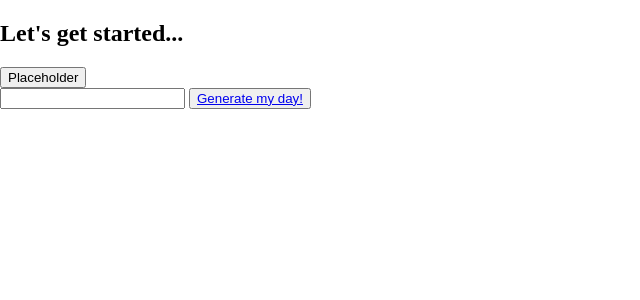
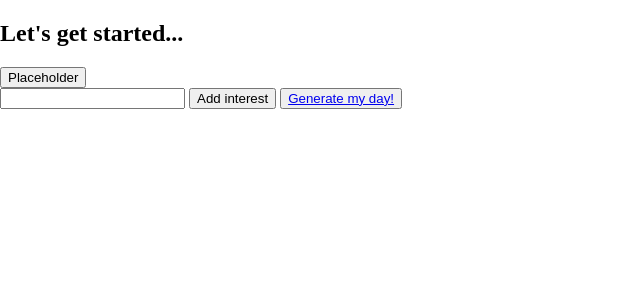
Before and after one commit to noahkaboa/Patriot-Hacks-2024, a Flask app: page /start-page in a window 1280 px wide. Shown: the top 300 px of the page, without its empty margins (0-640 px from the left). Run offline with Flask 3, Linux system fonts and the light colour scheme.

Commit message:
Started interest page

```diff
--- a/flask_app/app.py
+++ b/flask_app/app.py
@@ -14,4 +14,4 @@ def start_page():
 
 
 if __name__ == '__main__':
-    app.run(host='127.0.0.1', port=5000)
+    app.run(debug=True, host='127.0.0.1', port=5000)
--- a/flask_app/templates/start-page.html
+++ b/flask_app/templates/start-page.html
@@ -17,8 +17,17 @@
         </div>
         <div class="bottom">
             <input type="text" class="interests-input">
+            <button onclick="addInterest()">Add interest</button>
             <button class="generate-button"><a href="../your-day">Generate my day!</a></button>
         </div>
     </div>
+    <script defer>
+        interests =[]
+        function addInterest() {
+            let interest = document.querySelector('.interests-input').value
+            interests.push(interest)
+            console.log(interests)
+        }
+    </script>
 </body>
 </html>
```
